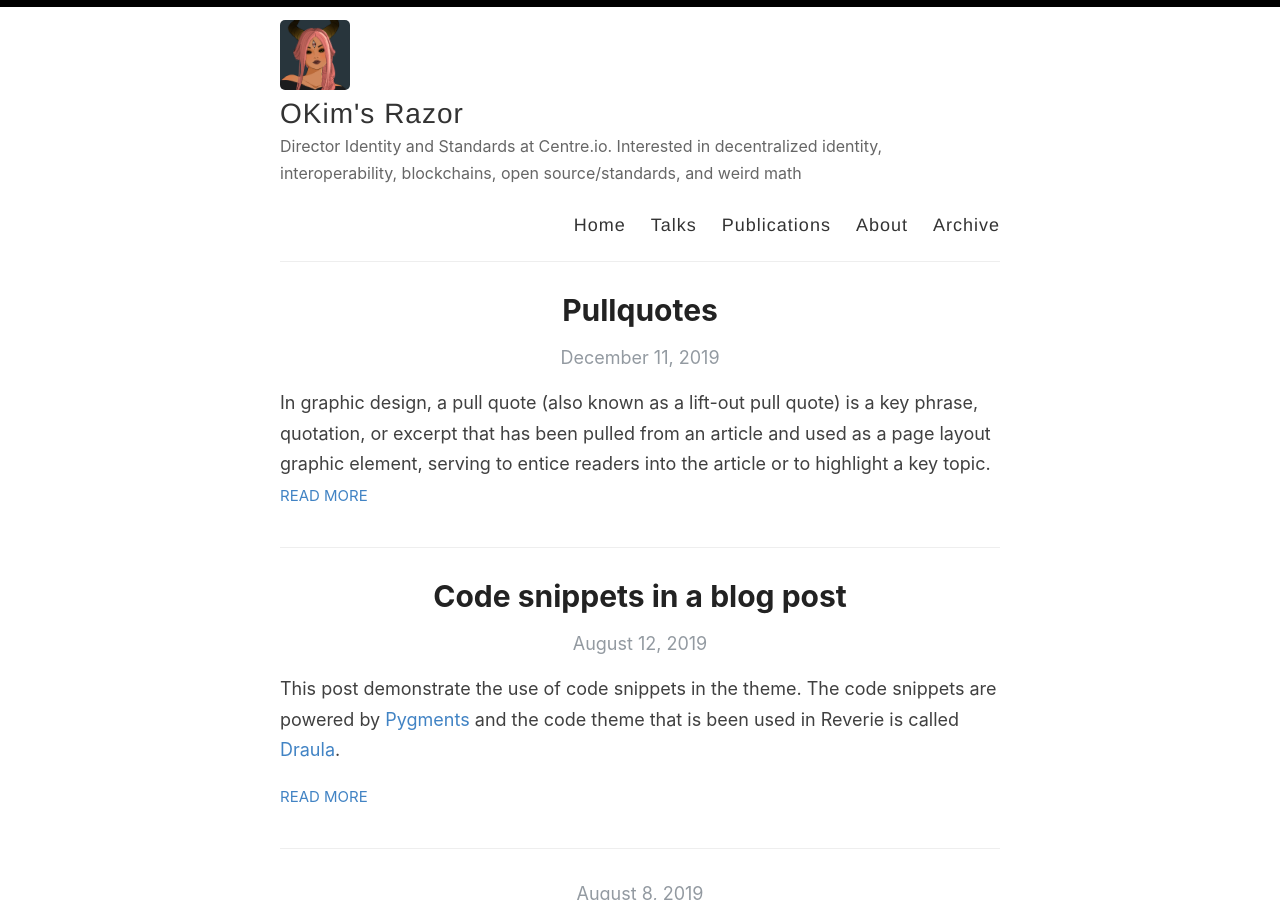
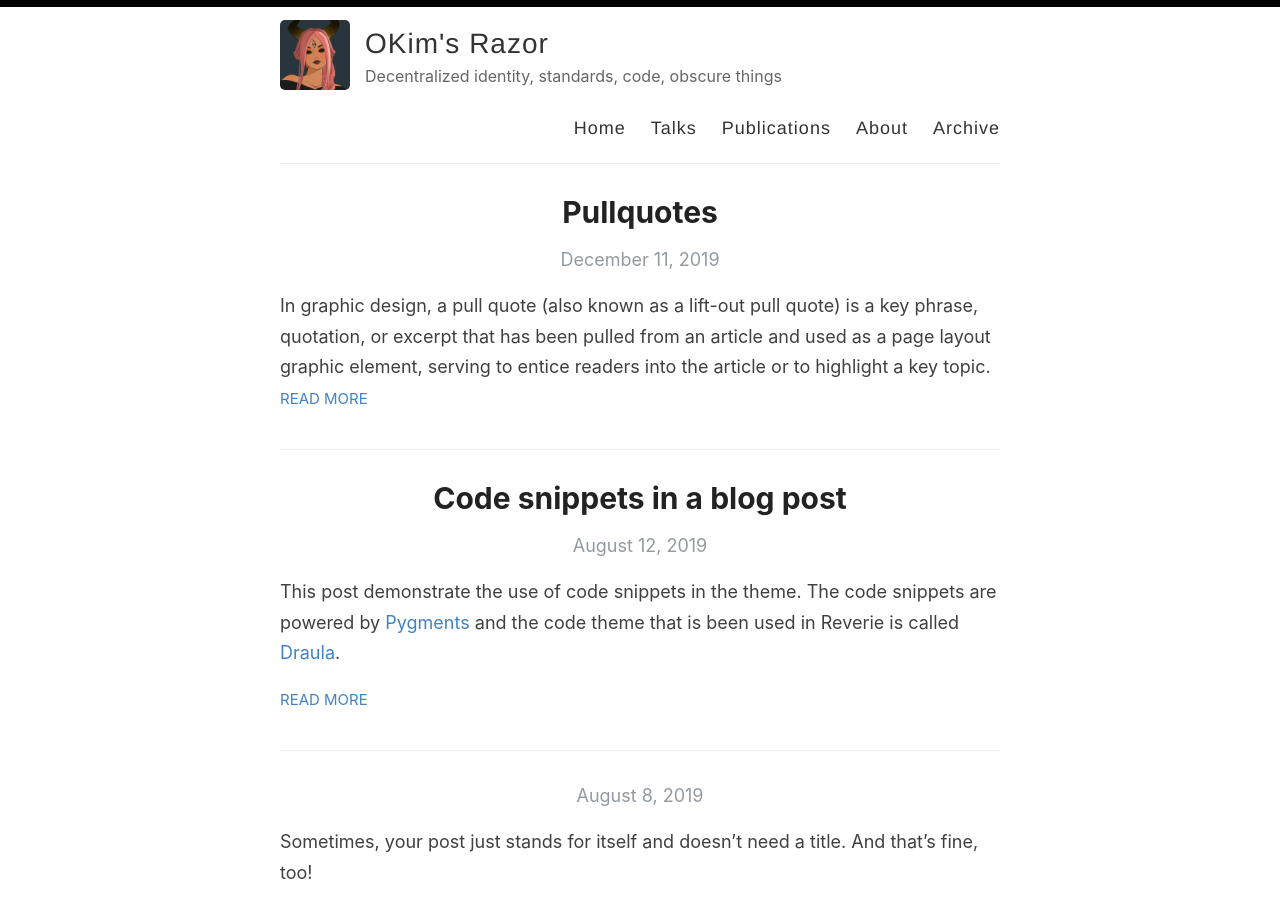
Before and after one commit to kimdhamilton/kimdhamilton.github.io, a Jekyll site: the page built from index.html, in a window 1280 px wide and 900 px high. Built offline with Jekyll 4.4.1, drawn with Linux system fonts in a browser that asks for light colours; the list of posts is cut into pages by our own code.

Commit message:
Update _config.yml

```diff
--- a/_config.yml
+++ b/_config.yml
@@ -9,7 +9,7 @@ name: OKim's Razor
 author: Kim Hamilton Duffy
 
 # Short bio or description (displayed in the header)
-description: Director Identity and Standards at Centre.io. Interested in decentralized identity, interoperability, blockchains, open source/standards, and weird math
+description: Decentralized identity, standards, code, obscure things
 
 # URL of your avatar or profile pic (you could use your GitHub profile pic)
 avatar: /images/volcano.png
```
